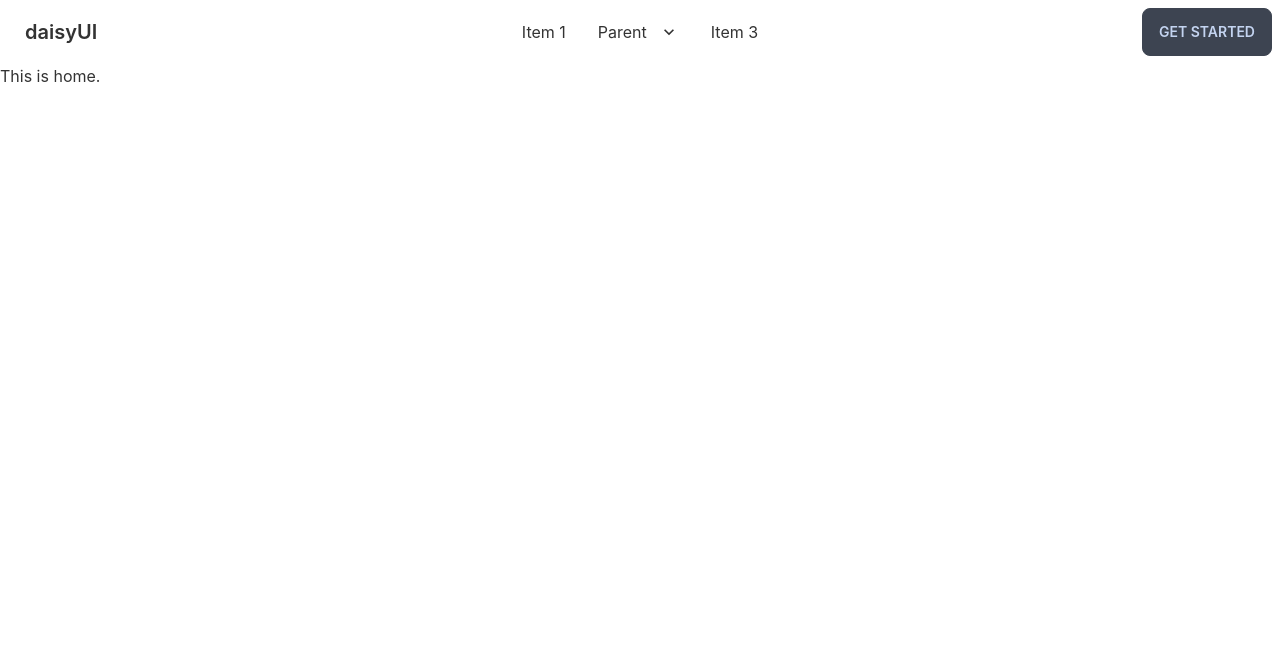
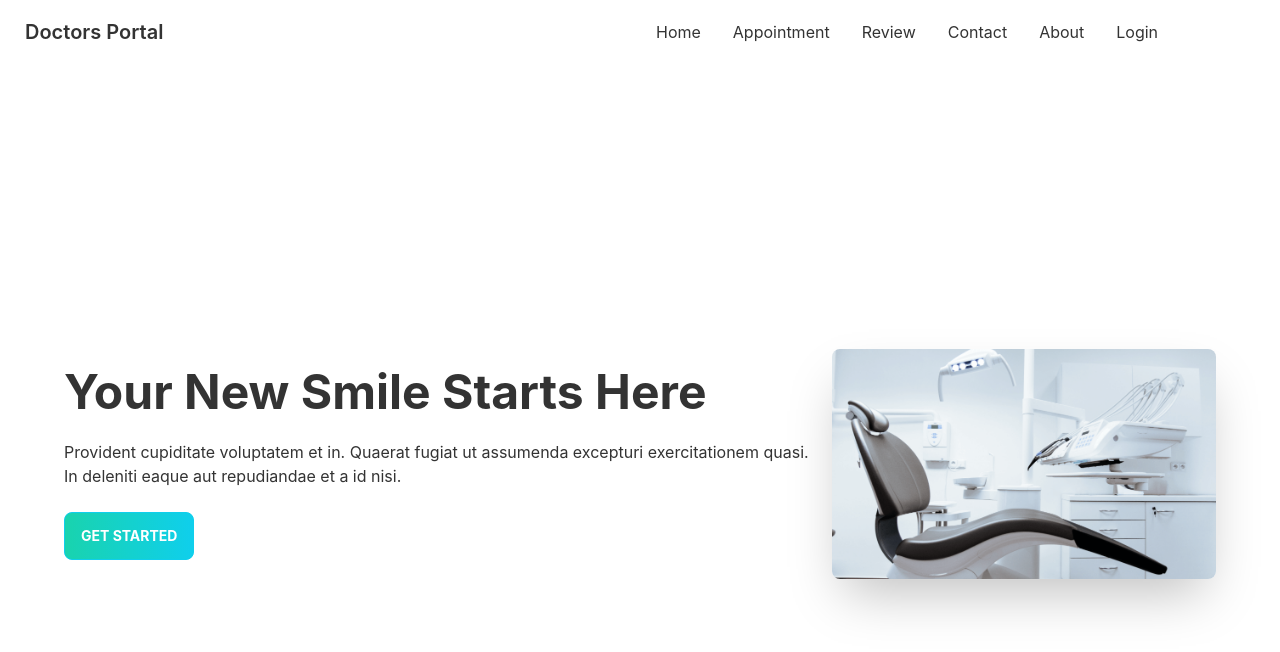
Before and after one commit to jrtanmoy/doctor-portal-client-side, a React (Create React App) app: page / in a window 1280 px wide. Shown: the top 652 px of the page. Built offline with nearby package versions, Linux system fonts and the light colour scheme.

Commit message:
created top banner & update navber

```diff
--- a/src/App.js
+++ b/src/App.js
@@ -3,6 +3,7 @@
 import './App.css';
 import About from './Pages/About/About';
 import Home from './Pages/Home/Home';
+import Login from './Pages/Login/Login';
 import Navber from './Pages/Shared/Navber';
 
 function App() {
@@ -12,6 +13,7 @@
       <Routes>
         <Route path="/" element={<Home />} />
         <Route path="about" element={<About />} />
+        <Route path="login" element={<Login />} />
       </Routes>
     </div>
   );
--- /dev/null
+++ b/src/Pages/Home/Banner.js
@@ -0,0 +1,19 @@
+import React from 'react';
+import  chair from '../../assets/images/chair.png'
+
+const Banner = () => {
+    return (
+        <div class="hero min-h-screen px-12">
+            <div class="hero-content flex-col lg:flex-row-reverse">
+                <img src={chair} class="max-w-sm rounded-lg shadow-2xl" />
+                <div>
+                    <h1 class="text-5xl font-bold">Your New Smile Starts Here</h1>
+                    <p class="py-6">Provident cupiditate voluptatem et in. Quaerat fugiat ut assumenda excepturi exercitationem quasi. In deleniti eaque aut repudiandae et a id nisi.</p>
+                    <button class="btn btn-primary uppercase text-white font-bold bg-gradient-to-r from-secondary to-primary">Get Started</button>
+                </div>
+            </div>
+        </div>
+    );
+};
+
+export default Banner;
--- a/src/Pages/Home/Home.js
+++ b/src/Pages/Home/Home.js
@@ -1,9 +1,10 @@
 import React from 'react';
+import Banner from './Banner';
 
 const Home = () => {
     return (
         <div>
-            <h2>This is home.</h2>
+            <Banner></Banner>
         </div>
     );
 };
--- /dev/null
+++ b/src/Pages/Login/Login.js
@@ -0,0 +1,11 @@
+import React from 'react';
+
+const Login = () => {
+    return (
+        <div>
+            <h2>This is login.</h2>
+        </div>
+    );
+};
+
+export default Login;
--- a/src/Pages/Shared/Navber.js
+++ b/src/Pages/Shared/Navber.js
@@ -1,6 +1,15 @@
 import React from 'react';
+import { Link } from 'react-router-dom';
 
 const Navber = () => {
+    const menuItems = <>
+        <li><Link to="/">Home</Link></li>
+        <li><Link to="/appointment">Appointment</Link></li>
+        <li><Link to="/review">Review</Link></li>
+        <li><Link to="/contact">Contact</Link></li>
+        <li><Link to="/about">About</Link></li>
+        <li><Link to="/login">Login</Link></li>
+    </>
     return (
         <div class="navbar bg-base-100">
             <div class="navbar-start">
@@ -9,40 +18,15 @@
                         <svg xmlns="http://www.w3.org/2000/svg" class="h-5 w-5" fill="none" viewBox="0 0 24 24" stroke="currentColor"><path stroke-linecap="round" stroke-linejoin="round" stroke-width="2" d="M4 6h16M4 12h8m-8 6h16" /></svg>
                     </label>
                     <ul tabindex="0" class="menu menu-compact dropdown-content mt-3 p-2 shadow bg-base-100 rounded-box w-52">
-              <li><a>Item 1</a></li>
-              <li tabindex="0">
-                <a class="justify-between">
-                  Parent
-                  <svg class="fill-current" xmlns="http://www.w3.org/2000/svg" width="24" height="24" viewBox="0 0 24 24"><path d="M8.59,16.58L13.17,12L8.59,7.41L10,6L16,12L10,18L8.59,16.58Z"/></svg>
-                </a>
-                <ul class="p-2">
-                  <li><a>Submenu 1</a></li>
-                  <li><a>Submenu 2</a></li>
-                </ul>
-              </li>
-              <li><a>Item 3</a></li>
+                        {menuItems}
                     </ul>
                 </div>
-          <a class="btn btn-ghost normal-case text-xl">daisyUI</a>
+                <a class="btn btn-ghost normal-case text-xl">Doctors Portal</a>
             </div>
             <div class="navbar-center hidden lg:flex">
                 <ul class="menu menu-horizontal p-0">
-            <li><a>Item 1</a></li>
-            <li tabindex="0">
-              <a>
-                Parent
-                <svg class="fill-current" xmlns="http://www.w3.org/2000/svg" width="20" height="20" viewBox="0 0 24 24"><path d="M7.41,8.58L12,13.17L16.59,8.58L18,10L12,16L6,10L7.41,8.58Z"/></svg>
-              </a>
-              <ul class="p-2">
-                <li><a>Submenu 1</a></li>
-                <li><a>Submenu 2</a></li>
+                    {menuItems}
                 </ul>
-            </li>
-            <li><a>Item 3</a></li>
-          </ul>
-        </div>
-        <div class="navbar-end">
-          <a class="btn">Get started</a>
             </div>
         </div>
     );
```
Lines whose indentation alone changed are shown as unchanged.
